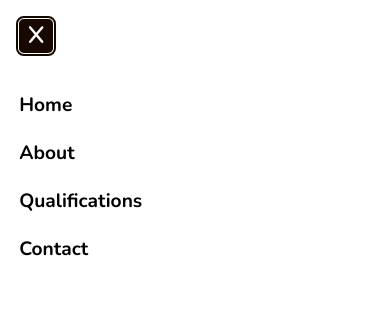
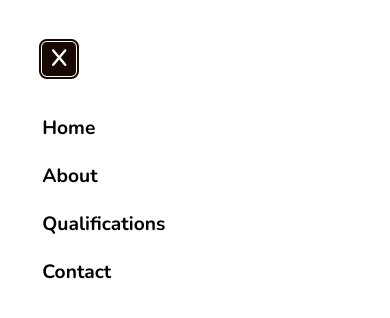
Before and after one commit to amberfrontend/website, a React (Vite) app: page / in a window 390 px wide. Both pictures are taken after a click on the button "Open". Shown: the top 318 px of the page. Built offline with nearby package versions, Linux system fonts and the light colour scheme; a web font is replaced by a local one.

Commit message:
Fix modal padding

```diff
--- a/src/components/Modal/Modal.css
+++ b/src/components/Modal/Modal.css
@@ -9,13 +9,13 @@
 
 @media screen and (max-width: 20rem) {
   .ModalContainer {
-    padding: 1rem;
+    padding: 2rem;
   }
 }
 
 @media screen and (min-width: 20.001rem) and (max-width: 40rem) {
   .ModalContainer {
-    padding: 1rem;
+    padding: 2.2rem;
   }
 }
 
```
